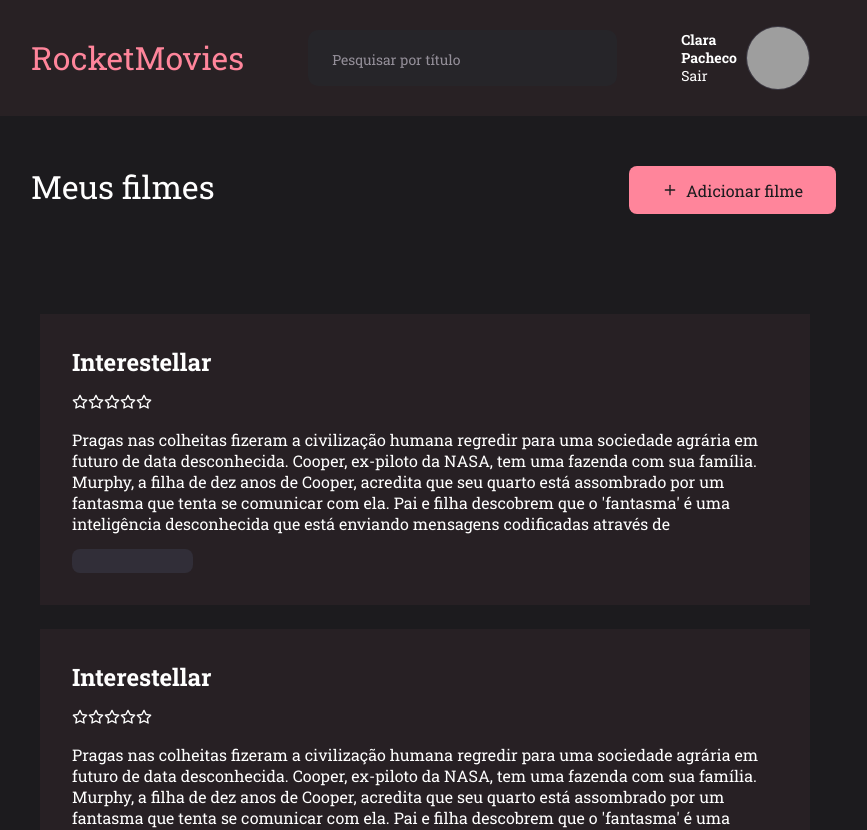
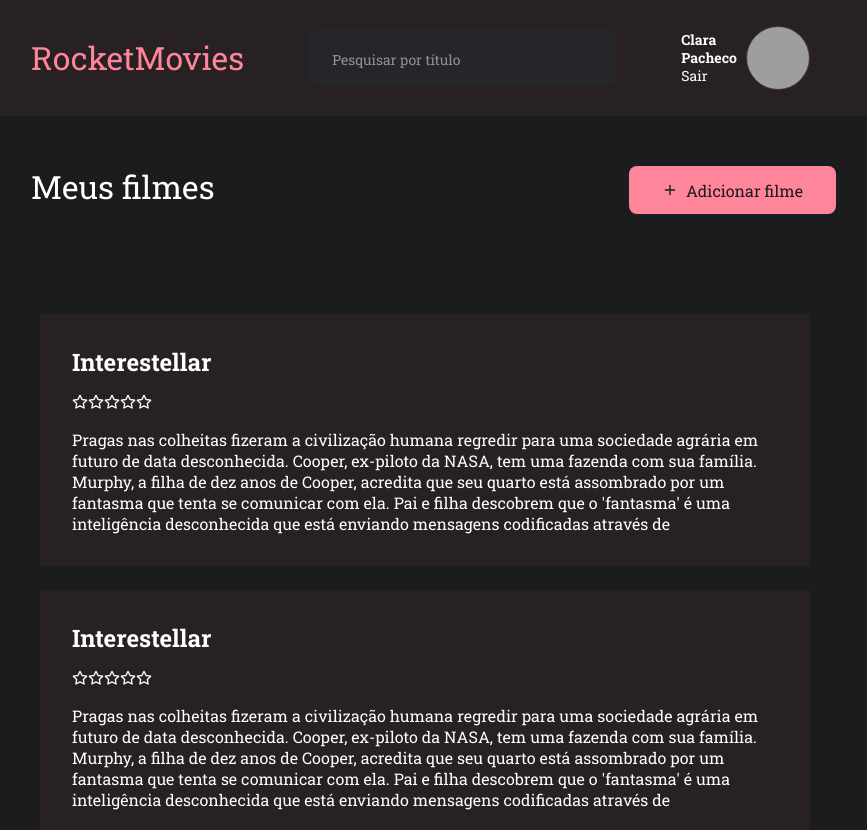
Before and after one commit to Clara-Pacheco/rocketMovies, a React (Vite) app: page / in a window 1280 px wide. Shown: the top 830 px of the page, without its empty margins (215-1082 px from the left). Built offline with nearby package versions, Linux system fonts and the light colour scheme; grey boxes are pictures that could not be loaded.

Commit message:
Remove Tag component for now

```diff
--- a/src/Components/FilmNote/FilmNote.jsx
+++ b/src/Components/FilmNote/FilmNote.jsx
@@ -16,9 +16,7 @@ export function FilmNote({ title,children}){
         <FiStar />
       </div>
       {children}
-      <Tag>
 
-      </Tag>
     </Container>
   )
 
```
